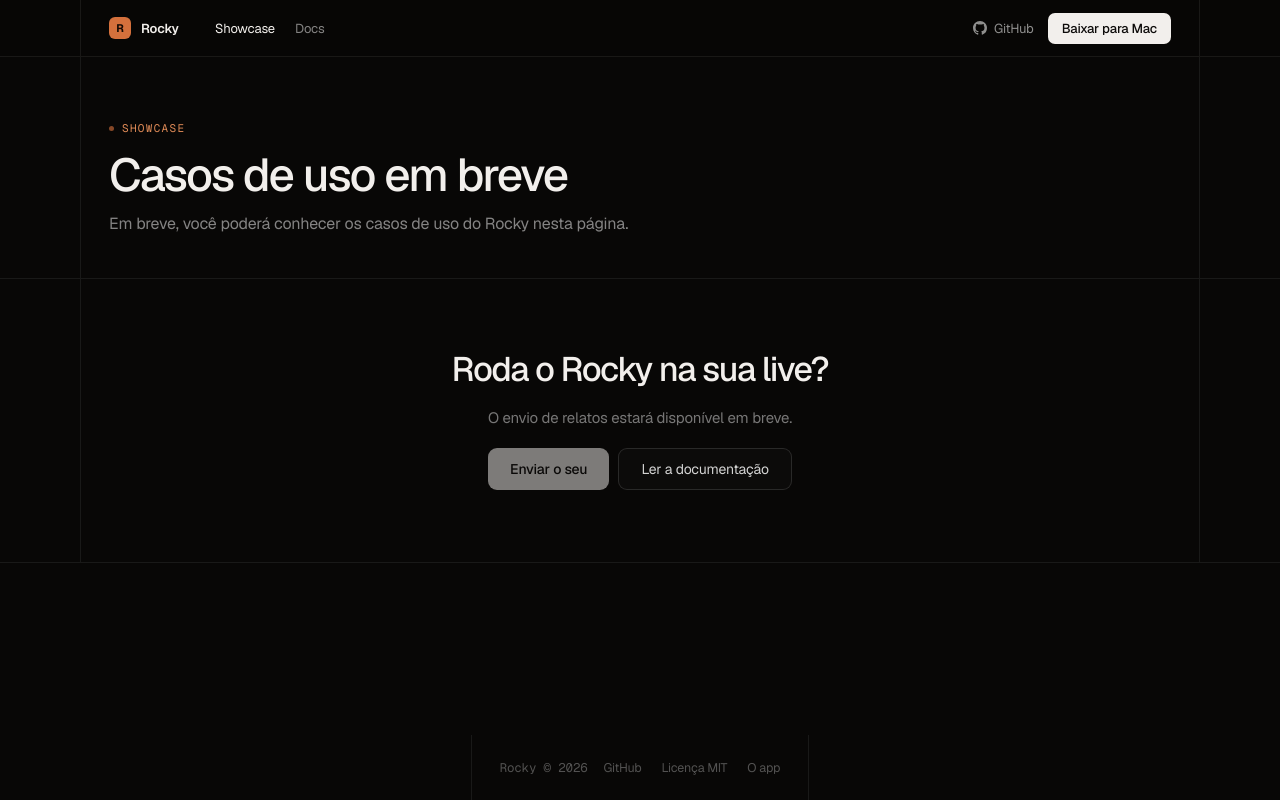
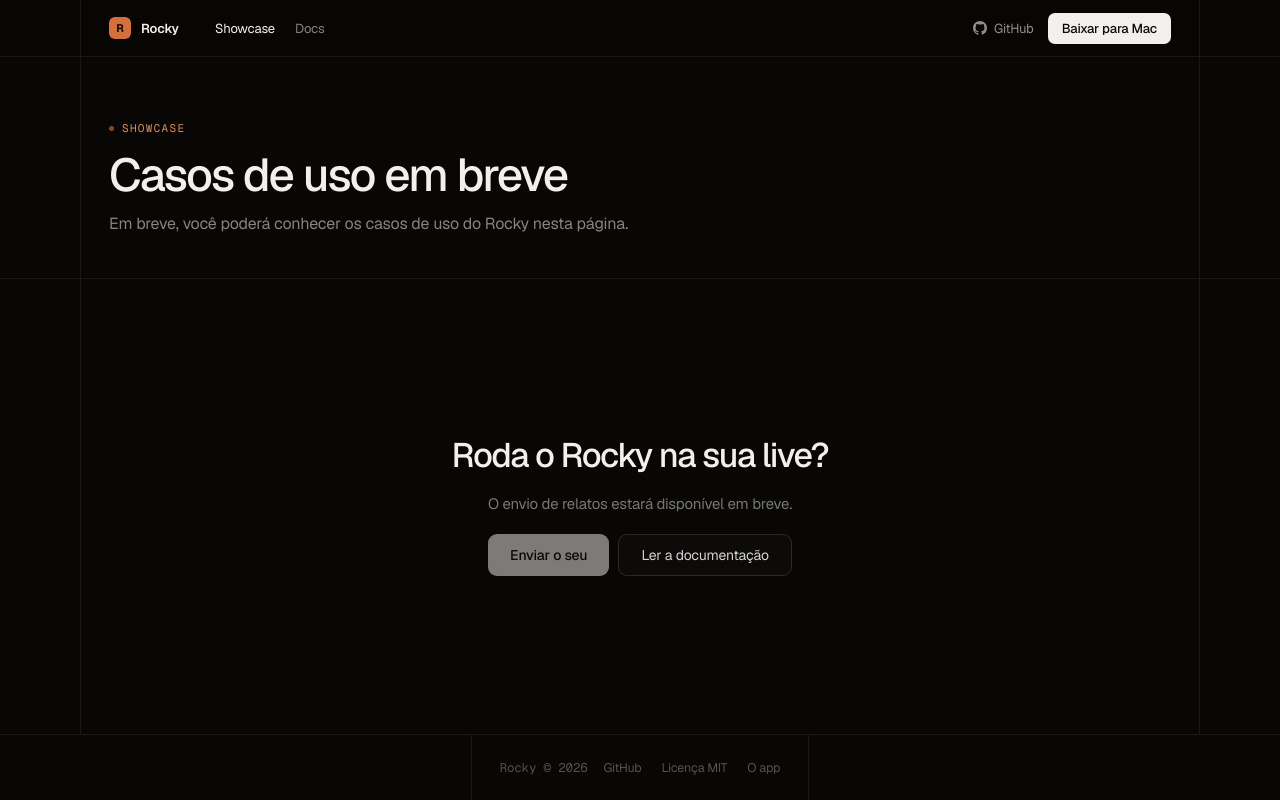
Before and after one commit to opensources-com-br/rocky, a Next.js app in the folder apps/web/: page /showcase in a window 1280 px wide. Built offline with nearby package versions, Linux system fonts and the light colour scheme.

Commit message:
fix: extend showcase lines to the footer

```diff
--- a/apps/web/components/showcase/ContributeCallout.jsx
+++ b/apps/web/components/showcase/ContributeCallout.jsx
@@ -3,8 +3,8 @@ import Link from "next/link";
 
 export default function ContributeCallout() {
   return (<>
-<div style={{"borderBottom": "1px solid rgba(255,255,255,.07)"}}>
-<div style={{"maxWidth": "1120px", "margin": "0 auto", "padding": "72px 28px", "borderLeft": "1px solid rgba(255,255,255,.07)", "borderRight": "1px solid rgba(255,255,255,.07)", "textAlign": "center", "display": "flex", "flexDirection": "column", "alignItems": "center", "gap": "18px"}}>
+<div style={{"borderBottom": "1px solid rgba(255,255,255,.07)", "flex": "1", "display": "flex"}}>
+<div style={{"maxWidth": "1120px", "width": "100%", "margin": "0 auto", "padding": "72px 28px", "borderLeft": "1px solid rgba(255,255,255,.07)", "borderRight": "1px solid rgba(255,255,255,.07)", "textAlign": "center", "display": "flex", "flexDirection": "column", "justifyContent": "center", "alignItems": "center", "gap": "18px"}}>
 <h2 style={{"margin": "0", "maxWidth": "520px", "fontSize": "34px", "lineHeight": "1.1", "letterSpacing": "-.04em", "fontWeight": "500", "textWrap": "balance"}}>
 {"Roda o Rocky na sua live?"}
 </h2>
```
